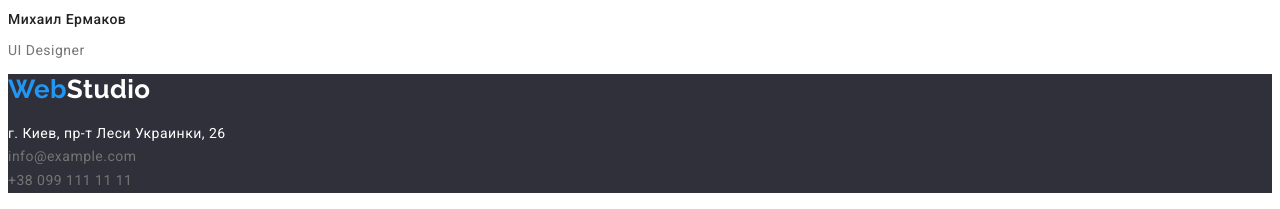
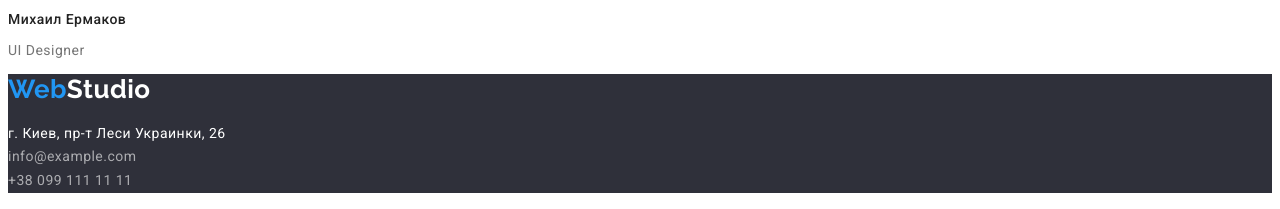
Before and after one commit to nikolas-poberezhniy/goit-markup-hw-02, a plain HTML site: page index.html in a window 1280 px wide. Shown: the part 2745-2954 px from the top of the page. Drawn offline with Linux system fonts and the light colour scheme.

Commit message:
Изменил цвет

```diff
--- a/css/styles.css
+++ b/css/styles.css
@@ -150,7 +150,7 @@ body{
 .footer-address{
     font-size: 14px;
     line-height: 1.7;
-    color: var(--secondary-text-color);
+    color: rgba(255, 255, 255, 0.6);
     font-style: normal;
 }
 
```
